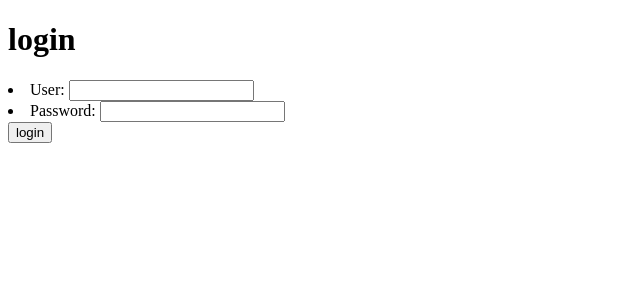
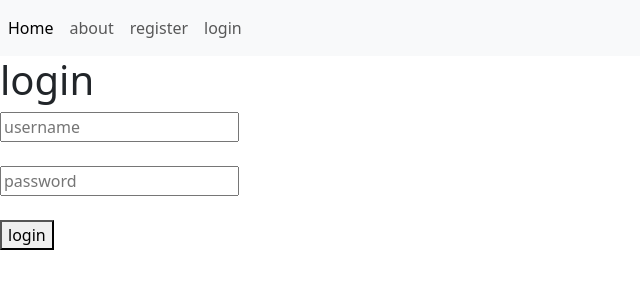
Before and after one commit to MahdiFazeli-1997/Shope, a Django app: page /accounts/login/ in a window 1280 px wide. Shown: the top 300 px of the page, without its empty margins (0-640 px from the left). Run offline with Django 5.2, Linux system fonts and the light colour scheme.

Commit message:
create first navbar

```diff
--- a/accounts/forms.py
+++ b/accounts/forms.py
@@ -1,13 +1,15 @@
 from django import forms
 from django.contrib.auth.models import User
+from django.forms import TextInput, EmailInput, PasswordInput
+
 
 class UserRegistrationForm(forms.Form):
-    username = forms.CharField(max_length=50)
-    email = forms.EmailField()
-    first_name = forms.CharField(max_length=50)
-    last_name = forms.CharField(max_length=50)
-    password_1 = forms.CharField(max_length=50)
-    password_2 = forms.CharField(max_length=50)
+    username = forms.CharField(max_length=200,widget=TextInput(attrs={'placeholder':'Username'}))
+    email = forms.EmailField(max_length=200,widget=EmailInput(attrs={'placeholder':'Email'}))
+    first_name = forms.CharField(max_length=200,widget=TextInput(attrs={'placeholder':'First Name'}))
+    last_name = forms.CharField(max_length=200,widget=TextInput(attrs={'placeholder':'Last Name'}))
+    password_1 = forms.CharField(max_length=200,widget=PasswordInput(attrs={'placeholder':'Password'}))
+    password_2 = forms.CharField(max_length=200,widget=PasswordInput(attrs={'placeholder':'Confirm Password'}))
 
     def clean_username(self):
         # تعریف و ریختن مقداری که کاربر وارد کرده (به عنوان ولیو از لیست کیلیند دیتا) داخل متغیر یوزر
--- a/accounts/templates/accounts/login.html
+++ b/accounts/templates/accounts/login.html
@@ -4,7 +4,12 @@
     <h1>login</h1>
     <form method="post">
     {% csrf_token %}
-    {{ form.as_ul }}
-    <button type="submit">login</button>
+        <label>
+            <input type="text" name="user" placeholder="username">
+        </label><br><br>
+        <label>
+            <input type="password" name="password" placeholder="password">
+        </label><br><br>
+        <button type="submit">login</button>
     </form>
 {% endblock %}
--- a/accounts/views.py
+++ b/accounts/views.py
@@ -31,7 +31,8 @@ def user_login(request):
                 if user is not None:
                     login(request, user)
                     return redirect('home:home')
-                return render(request, 'accounts/login.html', {'form': form})
+        else:
+            return render(request, 'accounts/login.html', {'form': form})
 
     else:
         form = UserLoginForm()
--- a/templates/base.html
+++ b/templates/base.html
@@ -3,8 +3,10 @@
 <head>
     <meta charset="UTF-8">
     <title>{% block title %}{% endblock %}</title>
+    <link href="https://cdn.jsdelivr.net/npm/bootstrap@5.3.8/dist/css/bootstrap.min.css" rel="stylesheet">
 </head>
 <body>
+{% include 'navbar.html'%}
 {% block body %}{% endblock %}
 </body>
 </html>
--- /dev/null
+++ b/templates/navbar.html
@@ -0,0 +1,14 @@
+<nav class="navbar navbar-expand-lg bg-body-tertiary">
+    <div class="collapse navbar-collapse" id="navbarNavAltMarkup">
+      <div class="navbar-nav">
+        <a class="nav-link active" aria-current="page" href="{% url 'home:home' %}">Home</a>
+        <a class="nav-link" href="{% url 'home:about' %}">about</a>
+          {% if user.is_authenticated %}
+        <a class="nav-link" href="{% url 'accounts:user_logout' %}">logout</a>
+          {% else %}
+        <a class="nav-link" href="{% url 'accounts:user_register' %}">register</a>
+        <a class="nav-link" href="{% url 'accounts:user_login' %}">login</a>
+          {% endif %}
+      </div>
+    </div>
+</nav>
```
Also changed, not shown: accounts/templates/accounts/register.html (+5 -5 lines).
